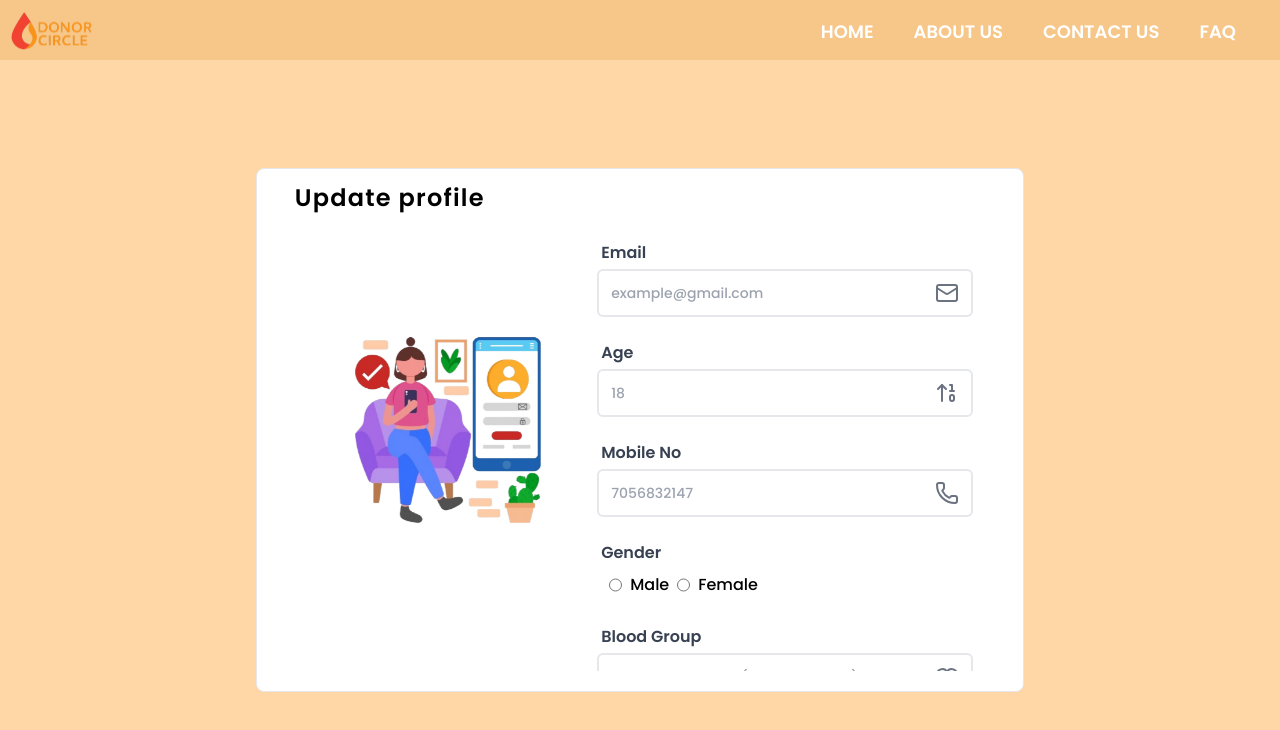
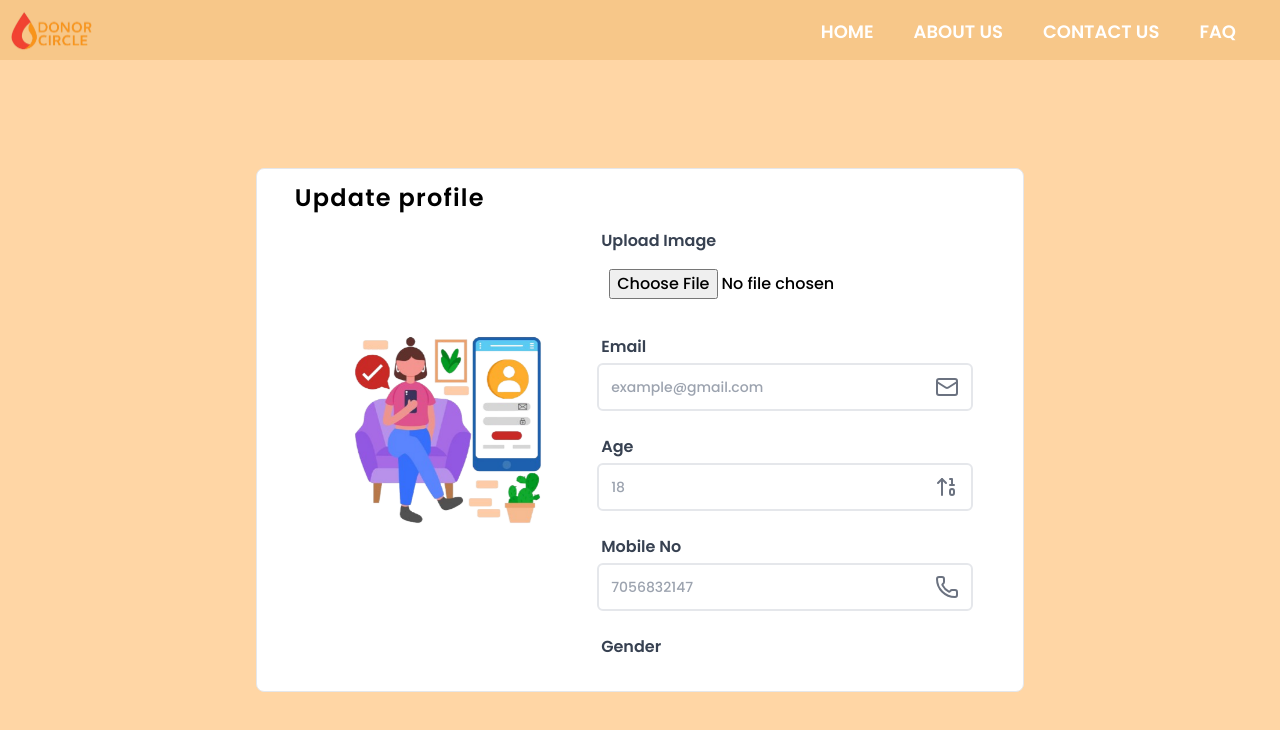
Before and after one commit to TanmayVidhate/DonorCircle_2, a React (Vite) app in the folder client/: page /adduserprofile in a window 1280 px wide. Shown: the top 730 px of the page. Built offline with nearby package versions, Linux system fonts and the light colour scheme.

Commit message:
add upload file

```diff
--- a/client/src/Views/AddUserProfile.jsx
+++ b/client/src/Views/AddUserProfile.jsx
@@ -29,7 +29,8 @@ function AddUserProfile() {
             mobile_no_field: "",
             gender_field: "",
             blood_group: "",
-            address: ""
+            address: "",
+            user_profile: ""
         }
     });
 
@@ -40,6 +41,7 @@ function AddUserProfile() {
     const gender = watch("gender_field");
     const blood_gup = watch("blood_gup_field");
     const address = watch("address_field");
+    const userpro = watch("user_profile");
 
     // console.log("e==", email)
     // console.log("age==", age)
@@ -47,23 +49,21 @@ function AddUserProfile() {
     // console.log("gender==", gender)
     // console.log("blood_gup==", blood_gup)
     // console.log("address==", address)
+    console.log("userpro==", userpro)
 
     const upload = async (e) => {
         try {
             e.preventDefault();
 
             const data = new FormData();
-            data.append("avatar", formdata.profileimg);
-            data.append("email", formdata.email);
+            data.append("user_profile", userpro);
+            data.append("email_field", email);
 
             const res = await axios.post("http://localhost:5001/Users/uploadimage", data, {
                 headers: {
                     'Content-Type': 'multipart/form-data'
                 }
-            },
-
-
-            );
+            },);
 
             console.log("res=", res)
 
@@ -85,6 +85,7 @@ function AddUserProfile() {
                 gender: gender,
                 blood_group: blood_gup,
                 address: address,
+                userpro:userpro
             });
 
             console.log(response?.data)
@@ -116,28 +117,24 @@ function AddUserProfile() {
                     {/* first div */}
                     <div className='order-1 w-full overflow-y-auto overflow-x-hidden scrollbar-hide  lg:w-96 lg:order-2'>
                         <p className=' text-2xl font-semibold ml-2 tracking-wider sm:text-3xl md:text-3xl lg:invisible lg:text-2xl  '>Update profile</p>
-                            <form className='flex flex-col w-full h-[450px] ' action="/profile" method="post" encType='multipart/form-data'  >
+                        <form className='flex flex-col w-full h-[450px] ' action="/profile" method="post" encType='multipart/form-data' onSubmit={upload} >
 
 
-                                {/* <div className='flex flex-col p-1 '>
+                            <div className='flex flex-col p-1 relative '>
                                 <Label title="Upload Image" />
                                 <UploadFile
                                     type="file"
                                     name="avatar"
-
-                                        onChange={(e) => {
-                                            const selectedFile = e.target.files[0];
-                                            console.log("Selected File:", selectedFile);
-
-                                            setFormData({
-                                                ...formdata,
-                                                profileimg: selectedFile,
-
-                                            });
-                                        }}
+                                    {
+                                    ...register("user_profile", {
+                                        required: "Upload Photos",
+                                    })
+                                    }
                                 />
-
-                                </div> */}
+                                {
+                                    errors?.user_profile && <span className='text-red-500 text-x w-5/6 absolute left-2 -bottom-5 '>{errors?.user_profile?.message}</span>
+                                }
+                            </div>
 
                             <div className='p-1 mt-3 relative '>
                                 <Label title="Email" />
```
Lines whose indentation alone changed are shown as unchanged.
